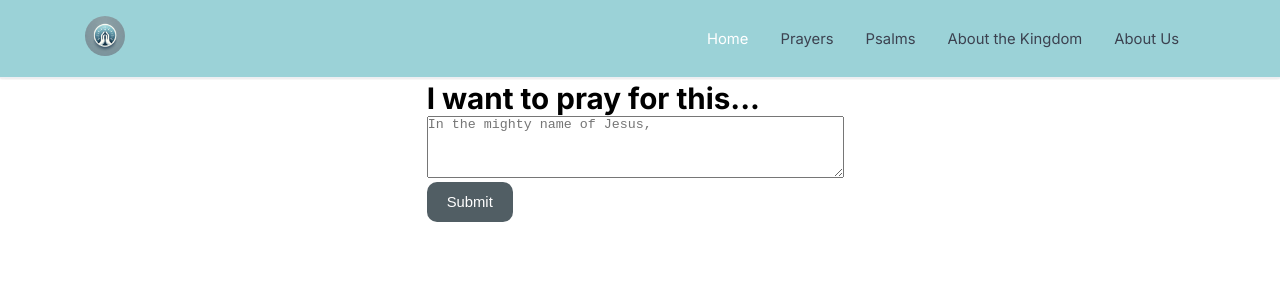
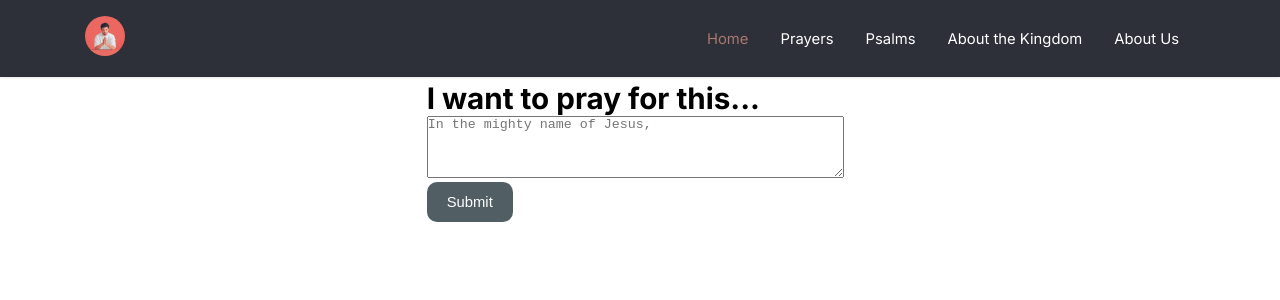
Before and after one commit to JuanEspinozaCode/ipray, a Next.js app: page / in a window 1280 px wide. Shown: the top 300 px of the page. Built offline with nearby package versions, Linux system fonts and the light colour scheme.

Commit message:
feat: color palette improvements

```diff
--- a/app/Routes/Routes.tsx
+++ b/app/Routes/Routes.tsx
@@ -13,7 +13,7 @@ const Navbar: React.FC = () => {
           <a href="/">
             <h4>
               <Image
-                src="/ipray_logo.jpg"
+                src="/ipray_logo.png"
                 alt="Logo"
                 height={40}
                 width={40}
--- a/app/globals.css
+++ b/app/globals.css
@@ -176,10 +176,10 @@ button:disabled {
 :root {
   --font-family: "Roboto", sans-serif;
   --font-size-base: 0.925rem;
-  --base-color: #fff;
-  --text-dark: #3c4250;
+  --base-color: #A8776E;
+  --text-dark: #ffffff;
   --border-color: #eceef3;
-  --navbar-body-color: #9BD2D7;
+  --navbar-body-color: #2D2F39;
   --navbar-shadow: 0 1px 2px 0 rgba(0, 0, 0, 0.05);
   --navbar-padding-y: 1rem;
   --navbar-padding-x: 1.15rem;
@@ -241,7 +241,7 @@ a {
   box-shadow: var(--navbar-shadow);
   background-color: var(--navbar-body-color);
   padding: var(--navbar-padding-y) var(--navbar-padding-x);
-  border-bottom: 1px solid var(--border-color);
+  /* border-bottom: 1px solid var(--border-color); */
   position: fixed;
 }
 
```
Also changed, not shown: public/ipray_logo.png (added).
